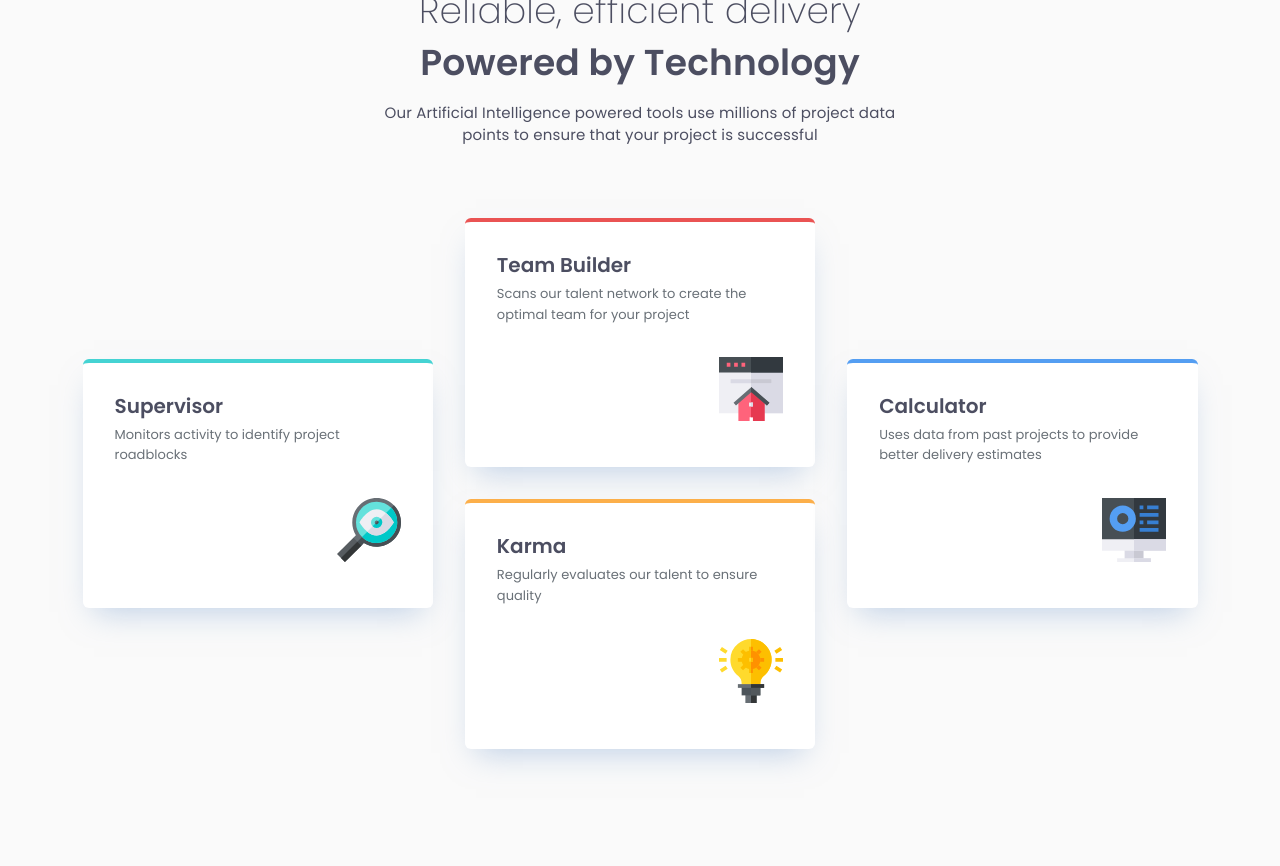
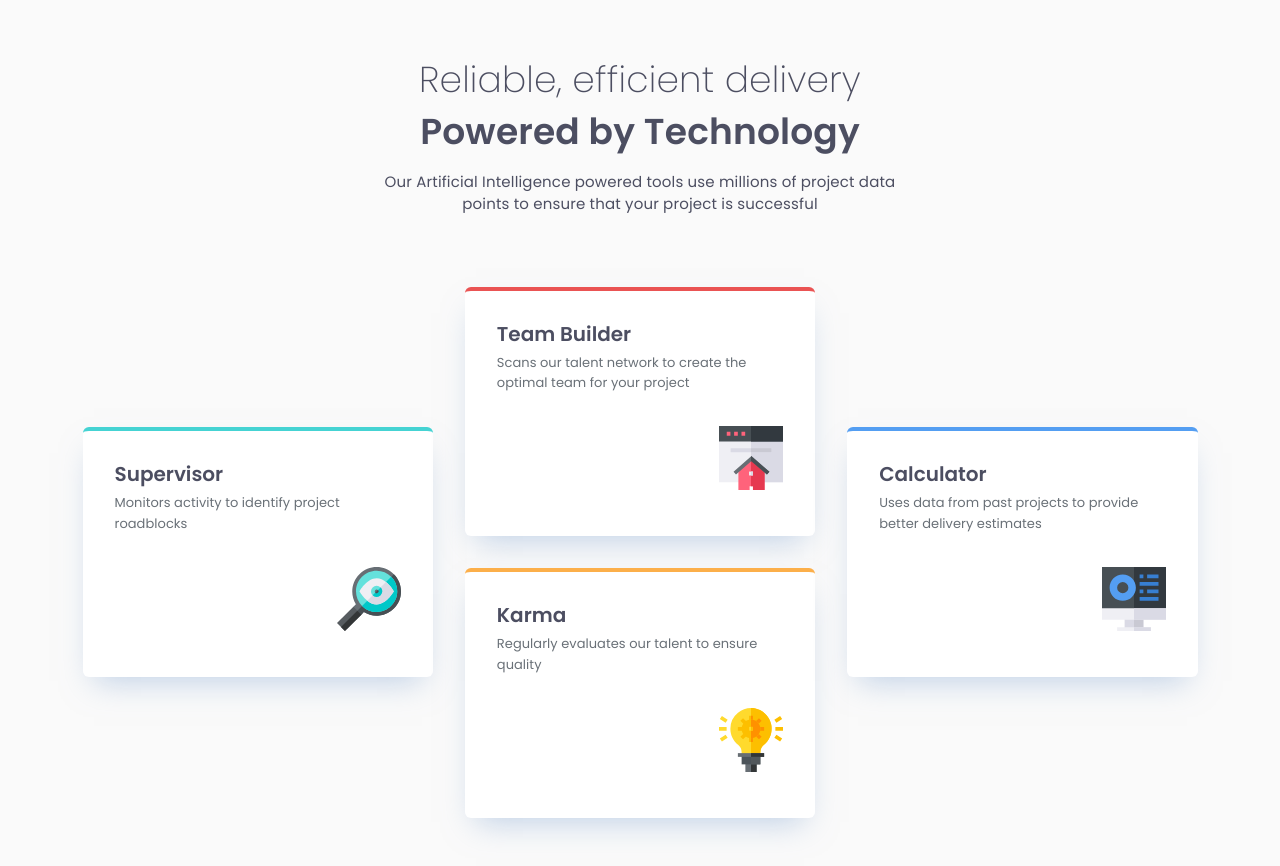
Before and after one commit to andrewriverss/fm-four-card-section, a website: page index.html in a window 1280 px wide. Before the commit the page ends 800 px from the top, so only its background shows below. Drawn offline with Linux system fonts and the light colour scheme.

Commit message:
fix: Remove margins from header

```diff
--- a/scss/index.scss
+++ b/scss/index.scss
@@ -25,7 +25,7 @@ body {
     flex-direction: column;
     justify-content: center;
     align-items: center;
-    gap: 3.625rem;
+    gap: clamp(3.625rem, 3.267rem + 1.5909vw, 4.5rem);
 
     &__header {
         color: var(--grey-500);
@@ -35,10 +35,8 @@ body {
         gap: 1.125rem;
 
         @media (min-width: 768px) {
-            margin-top: -4.5rem;
             max-width: 34.375rem;
             gap: 1.25rem;
-            margin-bottom: 0.875rem;
         }
     }
 
```
Also changed, not shown: css/index.css.
